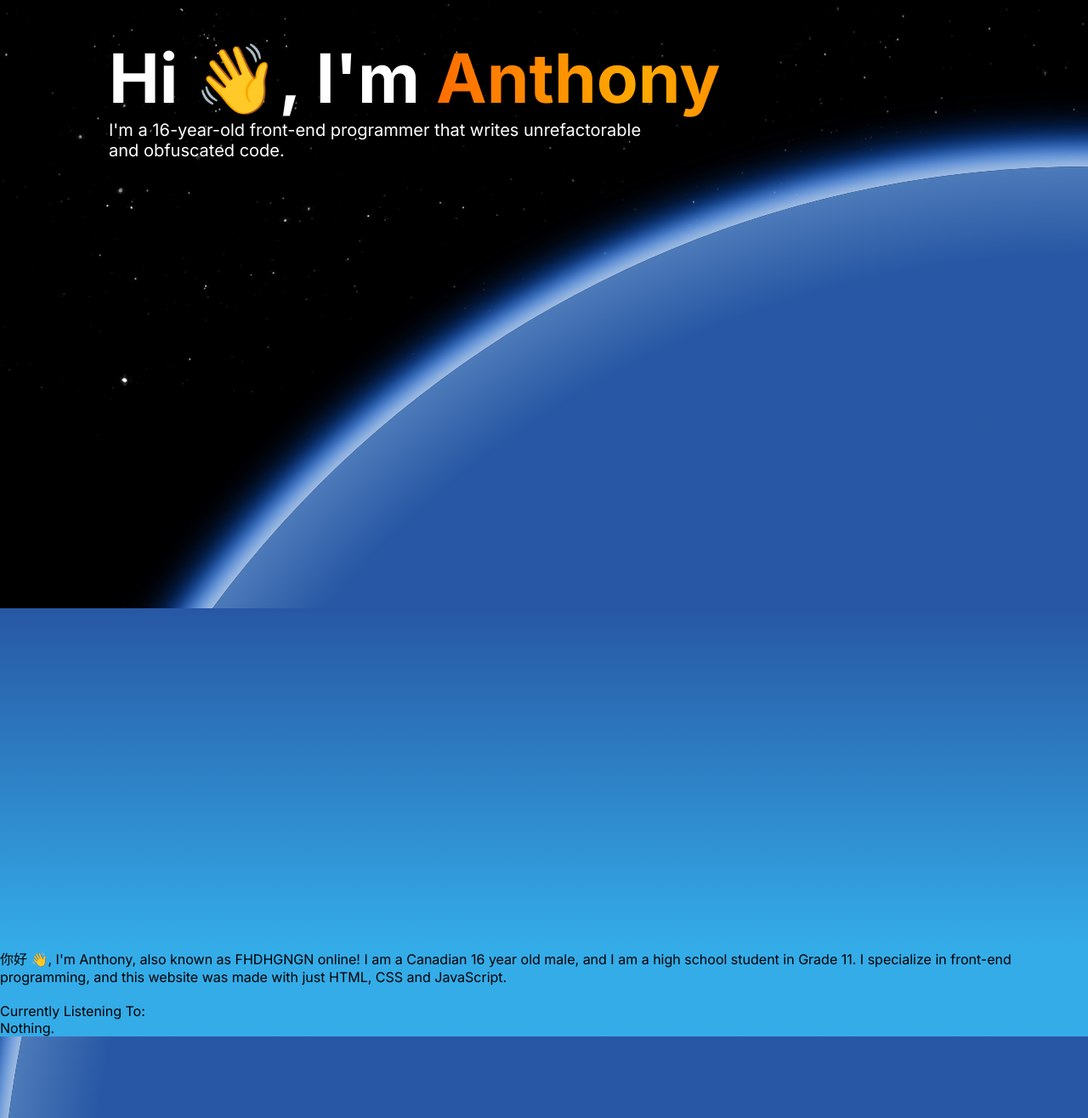
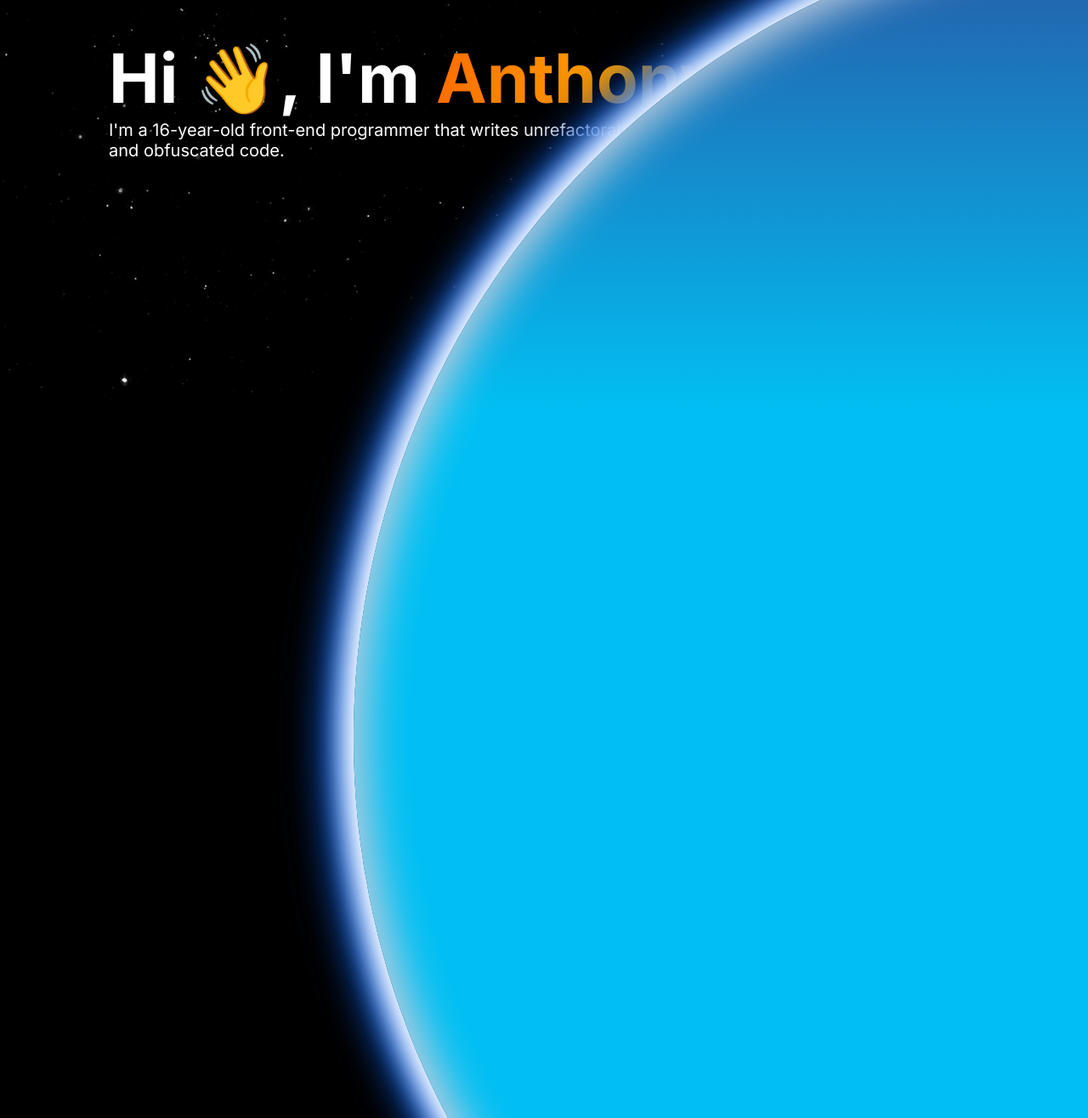
Before and after one commit to anthonyhuang07/REVAMPED-2, a plain HTML site: page src/pages/index.html in a window 1280 px wide. Shown: the part 284-1600 px from the top of the page at 85% size. Before the commit the page ends 1504 px from the top, so only its background shows below. Drawn offline with Linux system fonts and the light colour scheme; no server answers.

Commit message:
scrapped idea

```diff
--- a/index.html
+++ b/src/pages/index.html
@@ -33,25 +33,14 @@ permalink: /
     <space>
         <div id="stars"></div>
         <div id="twinkling"></div>
-        <div id="intro">
-            <h1>Hi 👋, I'm <span>Anthony</span></h1>
-            <p>I'm a 16-year-old front-end programmer that writes unrefactorable and obfuscated code.</p>
+        <div id="title-content">
+            <div id="intro">
+                <h1>Hi 👋, I'm <span>Anthony</span></h1>
+                <p>I'm a 16-year-old front-end programmer that writes unrefactorable and obfuscated code.</p>
+            </div>
+            <div id="earth"></div>
         </div>
-        <div id="earth"></div>
     </space>
-    <sky></sky>
-    <land>
-        <article id="indexArticle">
-            <p><span id="randLang">你好</span> 👋, I'm Anthony, also known as FHDHGNGN online! I am a Canadian 16 year old male, and I am a high school student in Grade 11. I specialize in front-end programming, and this website was made with just HTML, CSS and JavaScript.
-                <br><br>
-                Currently Listening To:<br>
-                <span id="playing">
-                    <span id="nowplaying"></span>
-                    <img src="" id="art"/>
-                </span>
-            </p>
-    </article>
-    </land>
     <script src="/src/scripts/index.js"></script>
     <script src="/src/scripts/music.js"></script>
 </body>
--- a/src/scripts/index.js
+++ b/src/scripts/index.js
@@ -1,14 +1,10 @@
-// Select the Earth element
 const earth = document.getElementById('earth');
-const space = document.querySelector('space');
+const titleContent = document.getElementById('title-content');
 
-// Function to update the position of the Earth based on scroll progress
 function updateEarthPosition() {
-    // Get the scroll position
+
     const scrollDistance = window.scrollY;
-
-    // Define the maximum scroll distance for the animation
-    const maxScrollDistance = 200; // Adjust as needed
+    const maxScrollDistance = 200;
 
     // Limit the scroll distance to the maximum scroll distance
     const limitedScrollDistance = Math.min(scrollDistance, maxScrollDistance);
@@ -17,17 +13,9 @@ function updateEarthPosition() {
     const scrollPercentage = limitedScrollDistance / maxScrollDistance;
 
     // Calculate the new translation values based on scroll progress
-    const translateX = 50 - 25 * (scrollPercentage);
-    const translateY = 87.5 - 5 * (scrollPercentage);
+    const scale = 1 - 0.5 * (scrollPercentage);
 
-    // Apply the new translation values to the Earth element
-    earth.style.transform = `translate(${translateX}%, ${translateY}%)`;
-
-    if (scrollDistance >= 200) {
-        earth.style.position = 'absolute';
-    } else {
-        earth.style.position = 'fixed';
-    }
+    titleContent.style.transform = `scale(${scale})`;
 }
 
 // Add event listener to listen for scroll events
--- a/src/styles/main.css
+++ b/src/styles/main.css
@@ -1,5 +1,6 @@
 :root {
     --fhd: #ff7700;
+    --sky: #01BFF3;
 }
 
 @keyframes gradient-move {
@@ -35,15 +36,19 @@ body {
     position: relative;
     background-color: black;
     font-family: "Inter", Helvetica, sans-serif;
+    min-height: 200vh;
+}
+
+#title-content {
+    transform: scale(1);
 }
 
 space {
     position: relative;
     width: 100%;
     color: white;
-    min-height: calc(100vh + 200px);
+    min-height: 100vh;
     display: flex;
-    align-items: center;
     overflow: hidden;
 } space #stars {
     top: 0;
@@ -62,7 +67,16 @@ space {
     background:transparent url("/assets/images/twinkling.png") repeat top center;
     z-index: 0;
     animation:move-twink-back 200s linear infinite;
-} space #intro {
+}
+
+#title-content {
+    position: fixed;
+    width: 100%;
+    transform: scale(100%);
+}
+
+
+space #intro {
     top: 0;
     height: 100vh;
     display: flex;
@@ -88,33 +102,17 @@ space {
     font-weight: normal;
 } space #earth {
     position: fixed;
-    width: 200vw;
-    height: 200vw;
-    background-image: radial-gradient(circle at center, hsl(217, 61%, 40%) 65%, #cceeff 90%);
+    width: 150vw;
+    height: 150vw;
+    background-image: linear-gradient(to bottom, hsl(217, 61%, 40%), var(--sky) 30%);
     bottom: 0;
     right: 0;
     border-radius: 50%;
     box-shadow:
-        0 0 30px 15px #bbccdd,
+        inset 0 0 50px 15px #bbccdd, /* Inner white shadow */
+        0 0 30px 15px #ffffff,
         0 0 45px 30px #0066ff,
         0 0 60px 45px #15204080;
-    transform: translate(50%, 87.5%);
+        transform: translate(55%, 110%);
     z-index: 2;
 }
-
-sky {
-    display: block;
-    position: relative;
-    min-height: 50vh;
-    width: 100%;
-    background-image: linear-gradient(to bottom, hsl(217, 61%, 40%), #34ACE8);
-    z-index: 2;
-}
-
-land {
-    display: block;
-    position: relative;
-    width: 100%;
-    background-color: #34ACE8;
-    z-index: 2;
-}
```
